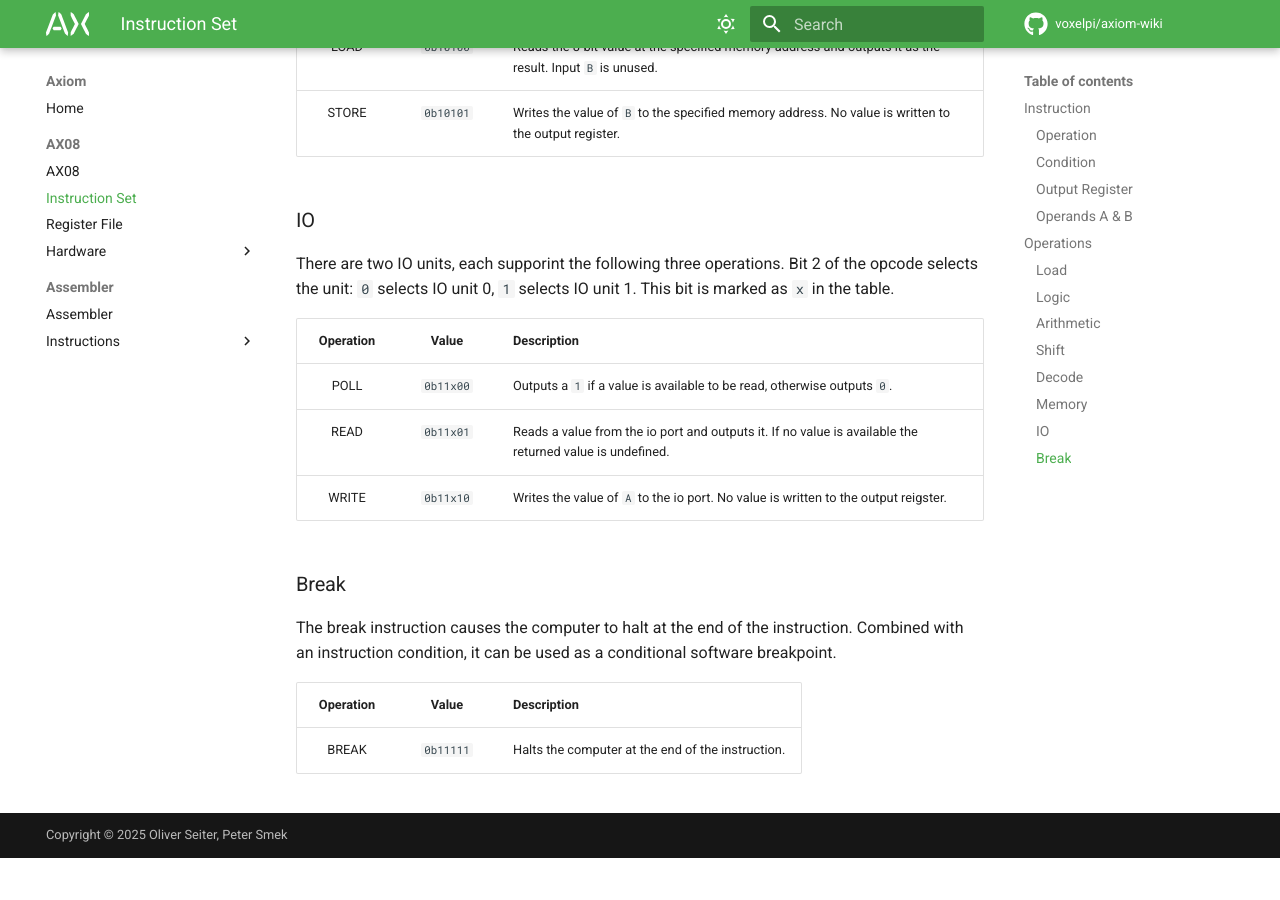
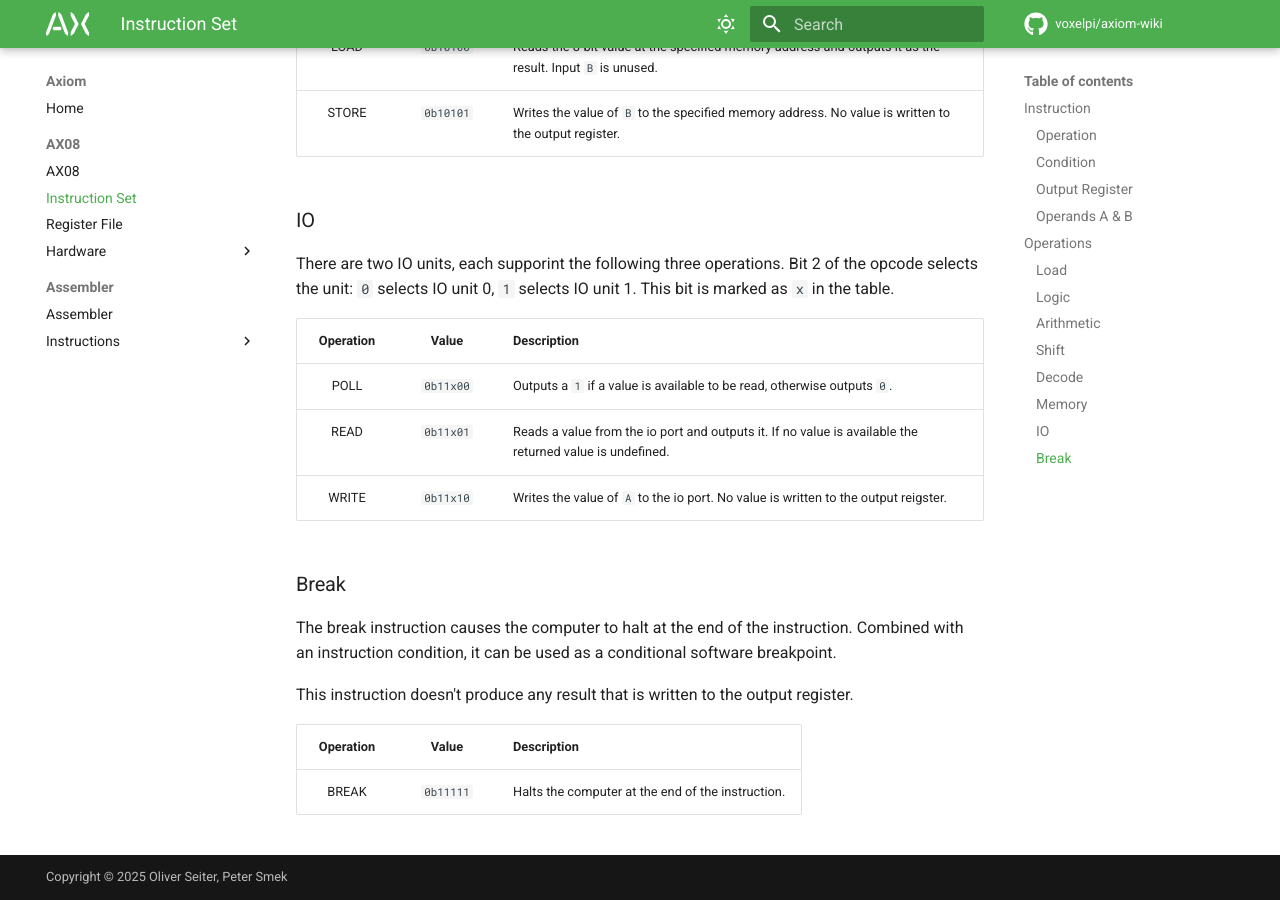
Before and after one commit to VoxelPi/Axiom-Wiki, an MkDocs documentation site: the page built from docs/AX08/instruction_set.md, in a window 1280 px wide and 900 px high, scrolled down 4468 px. Built offline with MkDocs 1.6.1 and Material for MkDocs 9.7.7, drawn with Linux system fonts in a browser that asks for light colours; comment, search, counter and statistics services are not loaded; before the commit the page ends 5326 px from its top, so only the background shows below that; part of the change alters nothing that is shown.

Commit message:
Document that BREAK doesn't produce a store

```diff
--- a/docs/AX08/instruction_set.md
+++ b/docs/AX08/instruction_set.md
@@ -45,7 +45,7 @@ NEVER | `0b001` | Never no matter the input.
 This part of the instruction specifies bits 0:2 of the address of the register in which the operations result is stored.
 Bit 3 of the register address is determined by the operation: It is set to 1 for load_2 and cleared to 0 for all other operations.
 
-There that the two operations `MEMORY.STORE` and `IO.WRITE` do not produce an output and therefore do no write to the output register.
+There that the two operations `BREAK`, `MEMORY.STORE` and `IO.WRITE` do not produce an output and therefore do no write to the output register.
 
 
 ### Operands A & B
@@ -147,6 +147,8 @@ WRITE | `0b11x10` | Writes the value of `A` to the io port. No value is written
 
 The break instruction causes the computer to halt at the end of the instruction. Combined with an instruction condition, it can be used as a conditional software breakpoint.
 
+This instruction doesn't produce any result that is written to the output register.
+
 Operation | Value | Description
 :---:| :---: | ---
 BREAK | `0b11111` | Halts the computer at the end of the instruction.
```
